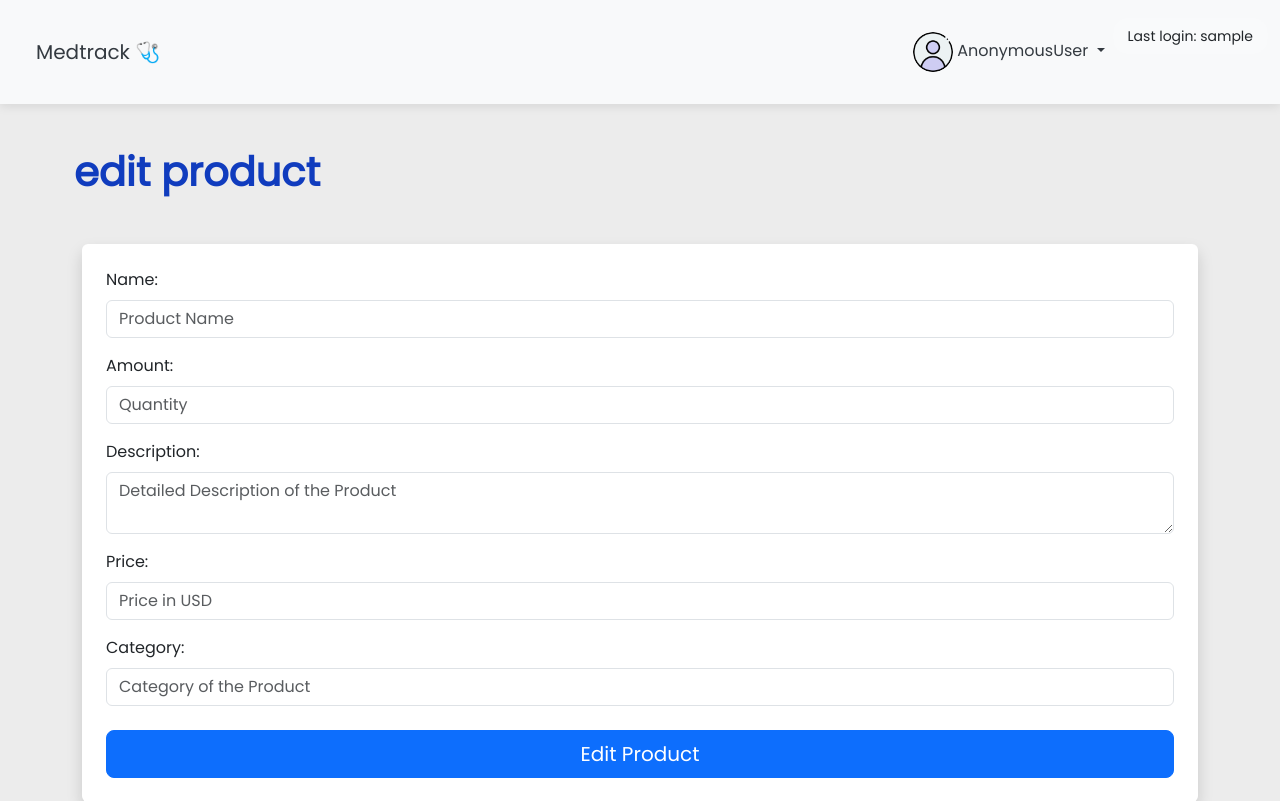
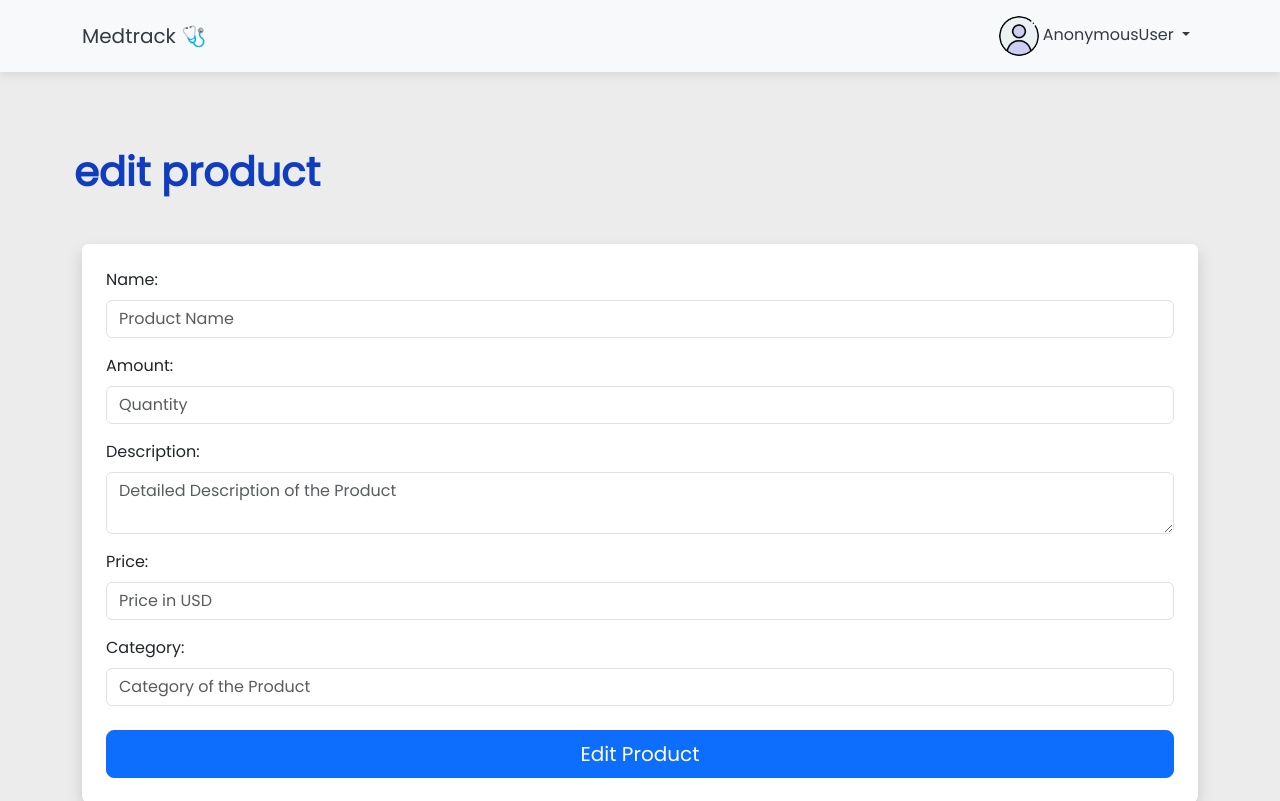
Before and after one commit to wahyuhiddayat/medtrack, a Django app: template main/templates/edit_product.html in a window 1280 px wide. Shown: the top 801 px of the page. Run offline with Django 4.2, Linux system fonts and the light colour scheme; tables that the repository leaves empty hold one stand-in row (values such as "Sample post"); the template is opened without the code that fills it: values that come from a table or form of the project are taken from there, most other values are stand-ins (such as "Sample title", 1, 10 or a date in 2020).

Commit message:
fixed css

```diff
--- a/main/templates/edit_product.html
+++ b/main/templates/edit_product.html
@@ -127,11 +127,9 @@
 
 <!-- Navbar -->
 <nav class="navbar navbar-expand-lg navbar-dark bg-light fixed-top">
+    <div class="container">
         <!-- Brand Name -->
-        <div class="container-fluid">
-
-            <!-- Brand Name -->
-            <a class="navbar-brand m-4" href="#">Medtrack 🩺</a>
+        <a class="navbar-brand mr-3" href="#">Medtrack 🩺</a>
 
         <button class="navbar-toggler" type="button" data-bs-toggle="collapse" data-bs-target="#navbarNav" aria-controls="navbarNav" aria-expanded="false" aria-label="Toggle navigation">
             <span class="navbar-toggler-icon"></span>
@@ -139,22 +137,16 @@
 
         <div class="collapse navbar-collapse justify-content-end" id="navbarNav">
             <!-- User & Last Login Session -->
-                <ul class="navbar-nav">
+            <ul class="navbar-nav ms-auto">
                 <li class="nav-item dropdown">
                     <a class="nav-link dropdown-toggle" href="#" id="navbarUserDropdown" role="button" data-bs-toggle="dropdown" aria-expanded="false">
                         <img src="/static/images/user.png" alt="User Icon" style="height: 40px; border-radius: 50%;"> {{ user }}
                     </a>
                     <ul class="dropdown-menu" aria-labelledby="navbarUserDropdown">
-                            <li><a class="dropdown-item" href="#">Profile</a></li>
-                            <li><a class="dropdown-item" href="#">Settings</a></li>
+                        <li><a class="dropdown-item" href="#">Last login: {{ last_login }}</a></li>
                         <li><hr class="dropdown-divider"></li>
                         <li><a class="dropdown-item text-danger" href="{% url 'main:logout' %}">Logout</a></li>
                     </ul>
-                    </li>
-                    <li class="nav-item">
-                        <small class="navbar-text text-dark ml-3">
-                            Last login: {{ last_login }}
-                        </small>
                 </li>
             </ul>
         </div>
```
Also changed, not shown: main/templates/main.html (+5 -6 lines), README.md, static/images/new main preview (using cards and ajax).png (added), 2 other files. Lines whose indentation alone changed are shown as unchanged.
